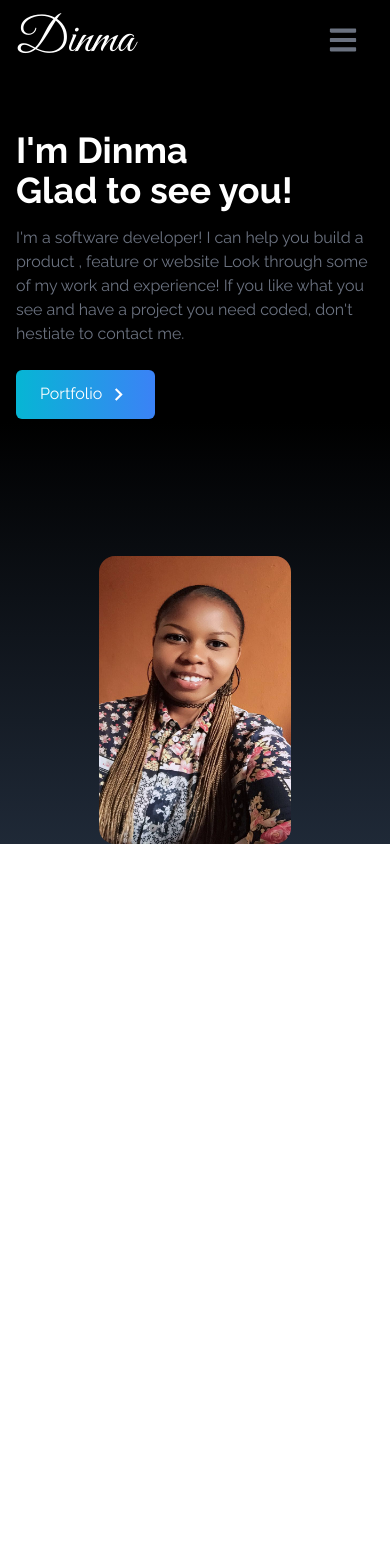
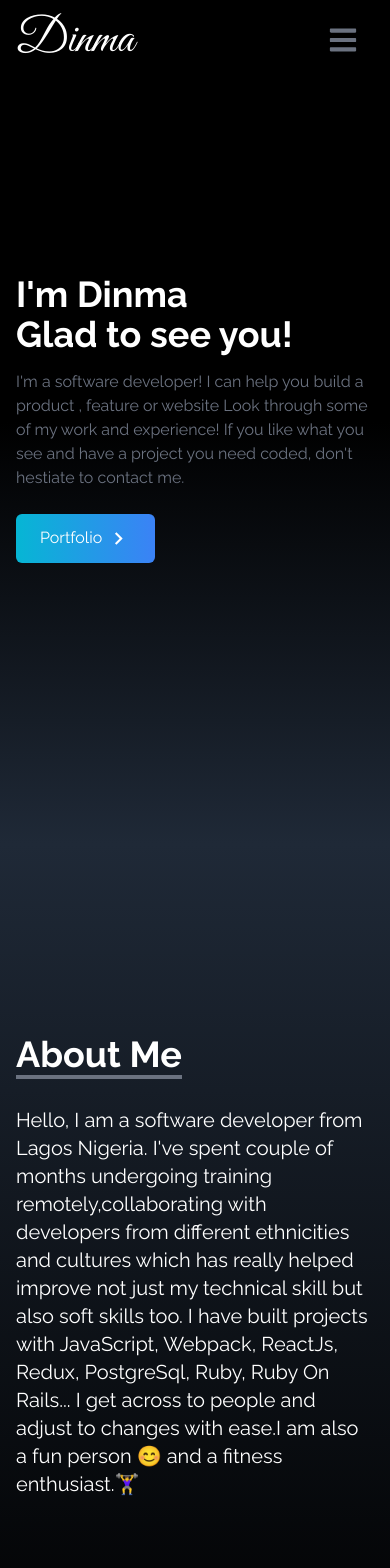
Before and after one commit to Dinma-Faith-zz/my-portfolio-site, a React (Create React App) app: page / in a window 390 px wide. Shown: the top 1568 px of the page. Before the commit the page ends 844 px from the top, so only its background shows below. Built offline with nearby package versions, Linux system fonts and the light colour scheme.

Commit message:
Fix mobile responsiveness

```diff
--- a/src/App.js
+++ b/src/App.js
@@ -1,5 +1,9 @@
+import About from './components/About';
+import Contact from './components/Contact';
+import Experience from './components/Experience';
 import Home from './components/Home';
 import NavBar from './components/NavBar';
+import Portfolio from './components/Portfolio';
 import SocialLinks from './components/SocialLinks';
 
 function App() {
@@ -7,6 +11,10 @@ function App() {
     <div>
       <NavBar />
       <Home />
+      <About />
+      <Portfolio />
+      <Experience />
+      <Contact />
       <SocialLinks />
     </div>
   );
--- a/src/components/About.js
+++ b/src/components/About.js
@@ -1,24 +1,27 @@
 import React from 'react';
 
 const About = () => (
-  <div name="about" className="w-full h-screen bg-gradient-to-b from-gray-800 to-black text-white">
+  <div
+    name="about"
+    className="w-full h-screen bg-gradient-to-b from-gray-800 to-black text-white"
+  >
     <div className="max-w-screen-lg p-4 mx-auto flex flex-col justify-center w-full h-full">
-      <div className="pb-8">
-        <p className="text-4xl font-bold inline border-b-4 border-gray-500">About Me</p>
+      <div>
+        <p className="text-4xl font-bold inline border-b-4 border-gray-500">
+          About Me
+        </p>
       </div>
 
-      <p className="text-xl mt-20">
-        Hello, I am a software developer from Eastern part of Nigeria, currently resides in Lagos Nigeria.
-        I've spent couple of months undergoing training remotely, which has really helped improve not just my technical skill but also soft skills too.
-        I have built projects with JavaScript, Webpack, ReactJs, Redux, PostgreSql, Ruby, Ruby On Rails.
-        I have worked, collaborated with diverse developers from different ethnicities and cultures.
-      </p>
-      <br />
-
-      <p className="text-xl">
-        I am outgoing, dedicated, and open minded. I get across to people and adjust to changes with ease.
-        I believe that a person should work on developing their skills and learn new things all the time.
-        I am also a fun person 😊 and a fitness enthusiast.🏋️‍♀️
+      <p className="text-xl mt-8">
+        Hello, I am a software developer from Lagos Nigeria.
+        I&apos;ve spent couple of months undergoing
+        training remotely,collaborating with developers from different ethnicities and
+        cultures which has really helped improve not just my technical
+        skill but also soft skills too. I have built projects with JavaScript,
+        Webpack, ReactJs, Redux, PostgreSql, Ruby, Ruby On Rails...
+        I get across to people and
+        adjust to changes with ease.I am also a
+        fun person 😊 and a fitness enthusiast.🏋️‍♀️
       </p>
     </div>
   </div>
--- a/src/components/Contact.js
+++ b/src/components/Contact.js
@@ -3,10 +3,10 @@ import React from 'react';
 const Contact = () => (
   <div
     name="contact"
-    className="w-full h-screen bg-gradient-to-b from-black to-gray-800 p-4 text-white"
+    className="h-full w-full bg-gradient-to-b from-black to-gray-800 p-4 text-white"
   >
     <div className="flex flex-col p-4 justify-center max-w-screen-lg mx-auto h-full">
-      <div className="pb-8">
+      <div className="pt-8">
         <p className="text-4xl font-bold inline border-b-4 border-gray-500">
           Contact
         </p>
@@ -38,8 +38,8 @@ const Contact = () => (
             className="p-2 bg-transparent border-2 rounded-md text-white focus:outline-none"
           />
 
-          <button className="text-white bg-gradient-to-b from-cyan-500 to-blue-500 px-6 py-3 my-8 mx-auto flex items-center rounded-md hover:scale-110 duration-300">
-            Let's talk
+          <button type="button" className="text-white bg-gradient-to-b from-cyan-500 to-blue-500 px-6 py-3 my-8 mx-auto flex items-center rounded-md hover:scale-110 duration-300">
+            Let&apos;s talk
           </button>
         </form>
       </div>
--- a/src/components/Experience.js
+++ b/src/components/Experience.js
@@ -1,13 +1,8 @@
 import React from 'react';
-
 import html from '../assets/html.png';
 import css from '../assets/css.png';
 import javascript from '../assets/javascript.png';
 import reactImage from '../assets/react.png';
-import nextjs from '../assets/nextjs.png';
-import graphql from '../assets/graphql.png';
-import github from '../assets/github.png';
-import tailwind from '../assets/tailwind.png';
 
 const Experience = () => {
   const techs = [
@@ -35,30 +30,6 @@ const Experience = () => {
       title: 'React',
       style: 'shadow-blue-600',
     },
-    {
-      id: 5,
-      src: tailwind,
-      title: 'Tailwind',
-      style: 'shadow-sky-400',
-    },
-    {
-      id: 6,
-      src: nextjs,
-      title: 'Next JS',
-      style: 'shadow-white',
-    },
-    {
-      id: 7,
-      src: graphql,
-      title: 'GraphQL',
-      style: 'shadow-pink-400',
-    },
-    {
-      id: 8,
-      src: github,
-      title: 'GitHub',
-      style: 'shadow-gray-400',
-    },
   ];
 
   return (
@@ -66,12 +37,12 @@ const Experience = () => {
       name="experience"
       className="bg-gradient-to-b from-gray-800 to-black w-full h-screen"
     >
-      <div className="max-w-screen-lg mx-auto p-4 flex flex-col justify-center w-full h-full text-white">
-        <div>
+      <div className="max-w-screen-lg mx-auto p-4 flex flex-col justify-center h-full w-full text-white">
+        <div className="pt-8 pb-8">
           <p className="text-4xl font-bold border-b-4 border-gray-500 p-2 inline">
             Experience
           </p>
-          <p className="py-6">These are the technologies I've worked with</p>
+          <p className="py-6">These are the technologies I&apos;ve worked with</p>
         </div>
 
         <div className="w-full grid grid-cols-2 sm:grid-cols-3 gap-8 text-center py-8 px-12 sm:px-0">
--- a/src/components/Home.js
+++ b/src/components/Home.js
@@ -10,20 +10,20 @@ const Home = () => (
     <div className="max-w-screen-lg mx-auto flex flex-col items-center justify-center h-full px-4 md:flex-row">
       <div className="flex flex-col justify-center h-full">
         <h2 className="text-4xl sm:text-7xl font-bold text-white">
-          I'm Dinma
+          I&apos;m Dinma
           {' '}
           <br />
           Glad to see you!
         </h2>
         <p className="text-gray-500 py-4 max-w-md">
-          I'm a software developer! I can help you build a product , feature
+          I&apos;m a software developer! I can help you build a product , feature
           or website Look through some of my work and experience! If you like
-          what you see and have a project you need coded, don't hestiate to
+          what you see and have a project you need coded, don&apos;t hestiate to
           contact me.
         </p>
 
         <div>
-          <button className="text-white w-fit px-6 py-3 my-2 flex items-center rounded-md bg-gradient-to-r from-cyan-500 to-blue-500 cursor-pointer">
+          <button type="button" className="text-white w-fit px-6 py-3 my-2 flex items-center rounded-md bg-gradient-to-r from-cyan-500 to-blue-500 cursor-pointer">
             Portfolio
             <span className="group-hover:rotate-90 duration-300">
               <MdOutlineKeyboardArrowRight size={25} className="ml-1" />
@@ -36,7 +36,7 @@ const Home = () => (
         <img
           src={Userimage}
           alt="userimage"
-          className="rounded-2xl mx-auto w-48 h-72"
+          className="hidden lg:block rounded-2xl mx-auto w-48 h-72"
         />
       </div>
     </div>
--- a/src/components/NavBar.js
+++ b/src/components/NavBar.js
@@ -3,6 +3,7 @@ import { FaBars, FaTimes } from 'react-icons/fa';
 
 const NavBar = () => {
   const [nav, setNav] = useState(false);
+  const handleClick = () => setNav(!nav);
 
   const links = [
     {
@@ -44,7 +45,7 @@ const NavBar = () => {
         ))}
       </ul>
 
-      <div onClick={() => setNav(!nav)} className="cursor-pointer pr-4 z-10 text-gray-500 md:hidden">
+      <div onClick={handleClick} onKeyDown={handleClick} role="button" tabIndex="0" className="cursor-pointer pr-4 z-10 text-gray-500 md:hidden">
         {nav ? <FaTimes size={30} /> : <FaBars size={30} />}
       </div>
 
--- a/src/components/Portfolio.js
+++ b/src/components/Portfolio.js
@@ -1,10 +1,8 @@
 import React from 'react';
 import arrayDestruct from '../assets/portfolio/arrayDestruct.jpg';
-import installNode from '../assets/portfolio/installNode.jpg';
 import navbar from '../assets/portfolio/navbar.jpg';
 import reactParallax from '../assets/portfolio/reactParallax.jpg';
 import reactSmooth from '../assets/portfolio/reactSmooth.jpg';
-import reactWeather from '../assets/portfolio/reactWeather.jpg';
 
 const Portfolio = () => {
   const portfolios = [
@@ -24,14 +22,7 @@ const Portfolio = () => {
       id: 4,
       src: reactSmooth,
     },
-    {
-      id: 5,
-      src: installNode,
-    },
-    {
-      id: 6,
-      src: reactWeather,
-    },
+
   ];
 
   return (
@@ -59,7 +50,7 @@ const Portfolio = () => {
                 <button type="button" className="w-1/2 px-6 py-3 m-4 duration-200 hover:scale-105">
                   Demo
                 </button>
-                <button className="w-1/2 px-6 py-3 m-4 duration-200 hover:scale-105">
+                <button type="button" className="w-1/2 px-6 py-3 m-4 duration-200 hover:scale-105">
                   Code
                 </button>
               </div>
```
